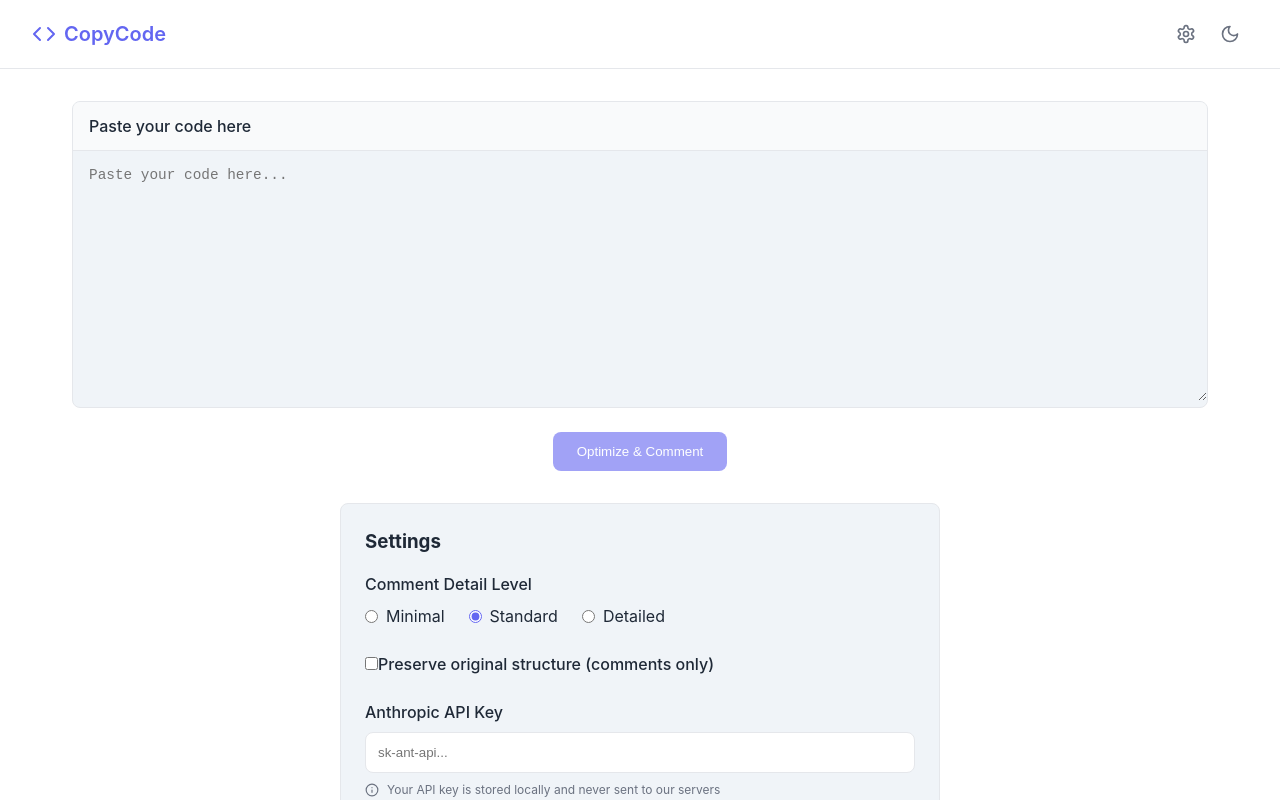
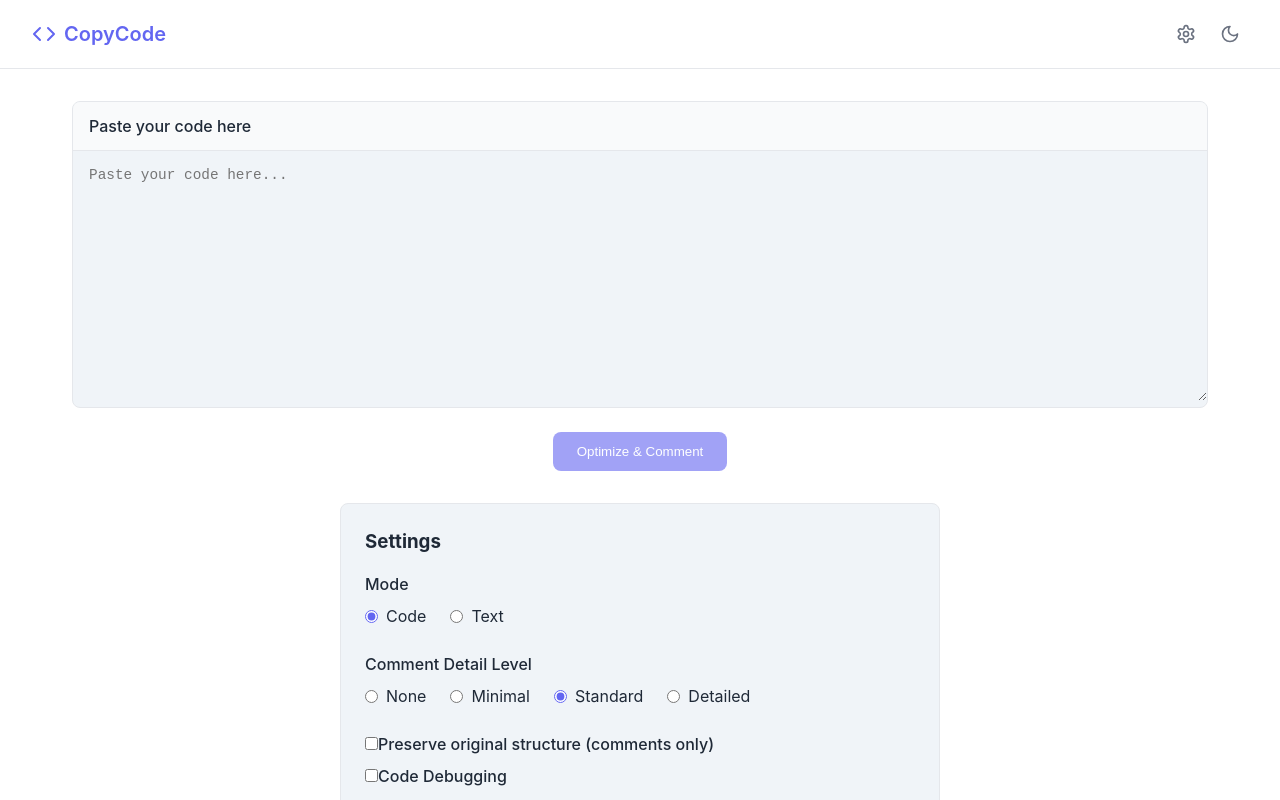
Before and after one commit to ValentinReux/CopyCode, a React (Create React App) app: page / in a window 1280 px wide. Both pictures are taken after a click on the button 1186 px from the left and 34 px from the top of the page. Shown: the top 800 px of the page. Built offline with nearby package versions, Linux system fonts and the light colour scheme.

Commit message:
Version improved with more features such as debugging, code optimization and explanation

```diff
--- a/src/App.js
+++ b/src/App.js
@@ -13,6 +13,11 @@ const App = () => {
   });
   const [showSettings, setShowSettings] = useState(false);
   const [commentLevel, setCommentLevel] = useState('standard');
+  const [promptType, setpromptType] = useState('Code');
+  const [codeDebug, setcodeDebug] = useState(false);
+  const [codeOptmize, setcodeOptmize] = useState(false);
+  const [codeExplanation, setcodeExplanation] = useState(false);
+
   const [preserveStructure, setPreserveStructure] = useState(false);
   const [notification, setNotification] = useState({ show: false, message: '', type: 'success' });
   const [apiKey, setApiKey] = useState(() => {
@@ -101,24 +106,82 @@ const App = () => {
     setIsProcessing(true);
 
     try {
-      // Build the prompt based on settings
+
       let promptText = `I have the following ${detectedLanguage || 'code'} that I'd like you to improve:\n\n\`\`\`\n${code}\n\`\`\`\n\n`;
 
-      if (preserveStructure) {
-        promptText += `Please add ${commentLevel} level comments to the code WITHOUT changing its structure or functionality. `;
-      } else {
-        promptText += `Please optimize this code and add ${commentLevel} level comments. You can improve variable names, code structure and organization. `;
+      if (promptType === 'Code') {
+        promptText += "Rigorously analyze the provided code\n\n ";
+
+
+        if (codeOptmize) {
+          promptText += " Structure the code according to best practices.\n Respect specified constraints (performance, resource usage).\n";
+        }
+
+        if (codeDebug) {
+          promptText += " Identify all potential bugs and issues.\n Propose a corrected version of the code\n";
+        }
+
+        if (codeExplanation){
+          promptText += "Add at the end, in comments, a dedicated section summarizing identified problems and solutions provided\n";
+
+          if (!codeOptmize && codeDebug) {
+            promptText += "title the section 'BUGS FOUND AND FIXES MADE'\n";
+          }
+
+          else if (!codeDebug && codeOptmize){
+            promptText += "title the section 'UNOPTIMIZED CODE FOUND AND FIXES MADE'\n";
+          }
+
+          else if (codeDebug && codeOptmize){
+            promptText += "title the section 'BUGS AND UNOPTIMIZED CODE FOUND AND FIXES MADE'\n";
+          }
+
+        }
+
+        if (preserveStructure) {
+          promptText += "Optimize this code WITHOUT changing its structure or functionality. \n";
+        } else {
+          promptText += `Please optimize this code. You can improve variable names, code structure and organization.\n `;
+        }
+
+        if (commentLevel === 'none') {
+          promptText += "Includes no comments.\n";
+        } else if (commentLevel === 'minimal') {
+          promptText += "Add only essential, brief comments for the most important parts.\n";
+        } else if (commentLevel === 'detailed') {
+          promptText += "Add comprehensive documentation including function purpose, parameters, return values, and explain complex logic in detail.\n";
+        } else {
+          promptText += "Add standard comments that explain what the code does at a function level and for any non-obvious logic.\n";
+        }
+
+        promptText += "In code comments, do not reference the original code\n\n";
+      }
+      else {
+        promptText += "Generate the requested Python code\n\
+        Respect specified constraints (performance, resource usage)\n\n";
+
+        if (preserveStructure) {
+          promptText += "Optimize this code WITHOUT changing its structure or functionality. \n";
+        } else {
+          promptText += `Please optimize this code. You can improve variable names, code structure and organization.\n `;
+        }
+
+
+        if (commentLevel === 'none') {
+          promptText += "Includes no comments.\n";
+        } else if (commentLevel === 'minimal') {
+          promptText += "Add only essential, brief comments for the most important parts.\n";
+        } else if (commentLevel === 'detailed') {
+          promptText += "Add comprehensive documentation including function purpose, parameters, return values, and explain complex logic in detail.\n";
+        } else {
+          promptText += "Add standard comments that explain what the code does at a function level and for any non-obvious logic.\n";
+        }
+
+        promptText += "Structure the code according to best practices\n\
+                      Respond only with the code, without additional text\n\n";
       }
 
-      if (commentLevel === 'minimal') {
-        promptText += "Add only essential, brief comments for the most important parts.";
-      } else if (commentLevel === 'detailed') {
-        promptText += "Add comprehensive documentation including function purpose, parameters, return values, and explain complex logic in detail.";
-      } else {
-        promptText += "Add standard comments that explain what the code does at a function level and for any non-obvious logic.";
-      }
 
-      promptText += "\n\nRespond ONLY with the improved code in a code block. No explanations outside the code block.";
 
       // Call the Anthropic API
       const result = await callAnthropicAPI(promptText);
@@ -153,6 +216,7 @@ const App = () => {
       setIsProcessing(false);
     }
   };
+
 
   const copyToClipboard = () => {
     if (!processedCode) {
@@ -261,8 +325,44 @@ const App = () => {
           <div className="settings-panel">
             <h3>Settings</h3>
             <div className="setting-group">
+              <label>Mode</label>
+              <div className="radio-group">
+                <label>
+                  <input
+                    type="radio"
+                    name="promptType"
+                    value="Code"
+                    checked={promptType === 'Code'}
+                    onChange={() => setpromptType('Code')}
+                  />
+                  Code
+                </label>
+                <label>
+                  <input
+                    type="radio"
+                    name="promptType"
+                    value="Text"
+                    checked={promptType === 'Text'}
+                    onChange={() => setpromptType('Text')}
+                  />
+                  Text
+                </label>
+
+              </div>
+            </div>
+            <div className="setting-group">
               <label>Comment Detail Level</label>
               <div className="radio-group">
+              <label>
+                  <input
+                    type="radio"
+                    name="commentLevel"
+                    value="none"
+                    checked={commentLevel === 'none'}
+                    onChange={() => setCommentLevel('none')}
+                  />
+                  None
+                </label>
                 <label>
                   <input
                     type="radio"
@@ -304,7 +404,35 @@ const App = () => {
                 />
                 Preserve original structure (comments only)
               </label>
+
+              <label>
+                <input
+                  type="checkbox"
+                  checked={codeDebug}
+                  onChange={() => setcodeDebug(!codeDebug)}
+                />
+                Code Debugging
+              </label>
+
+              <label>
+                <input
+                  type="checkbox"
+                  checked={codeOptmize}
+                  onChange={() => setcodeOptmize(!codeOptmize)}
+                />
+                Code Optimization
+              </label>
+
+              <label>
+                <input
+                  type="checkbox"
+                  checked={codeExplanation}
+                  onChange={() => setcodeExplanation(!codeExplanation)}
+                />
+                Code Explanation
+              </label>
             </div>
+
             <div className="api-key-section">
               <label>Anthropic API Key</label>
               <input
```
